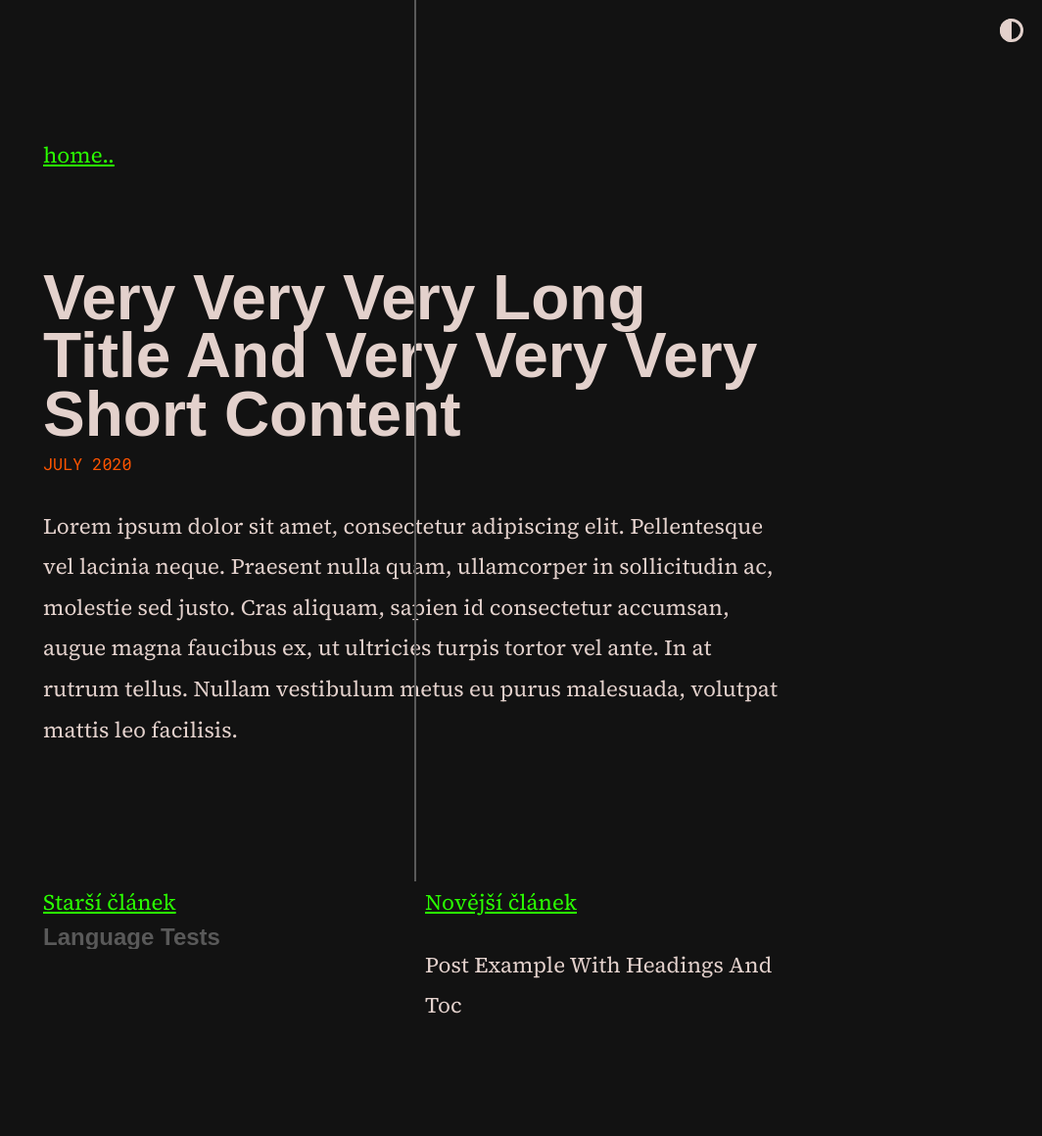
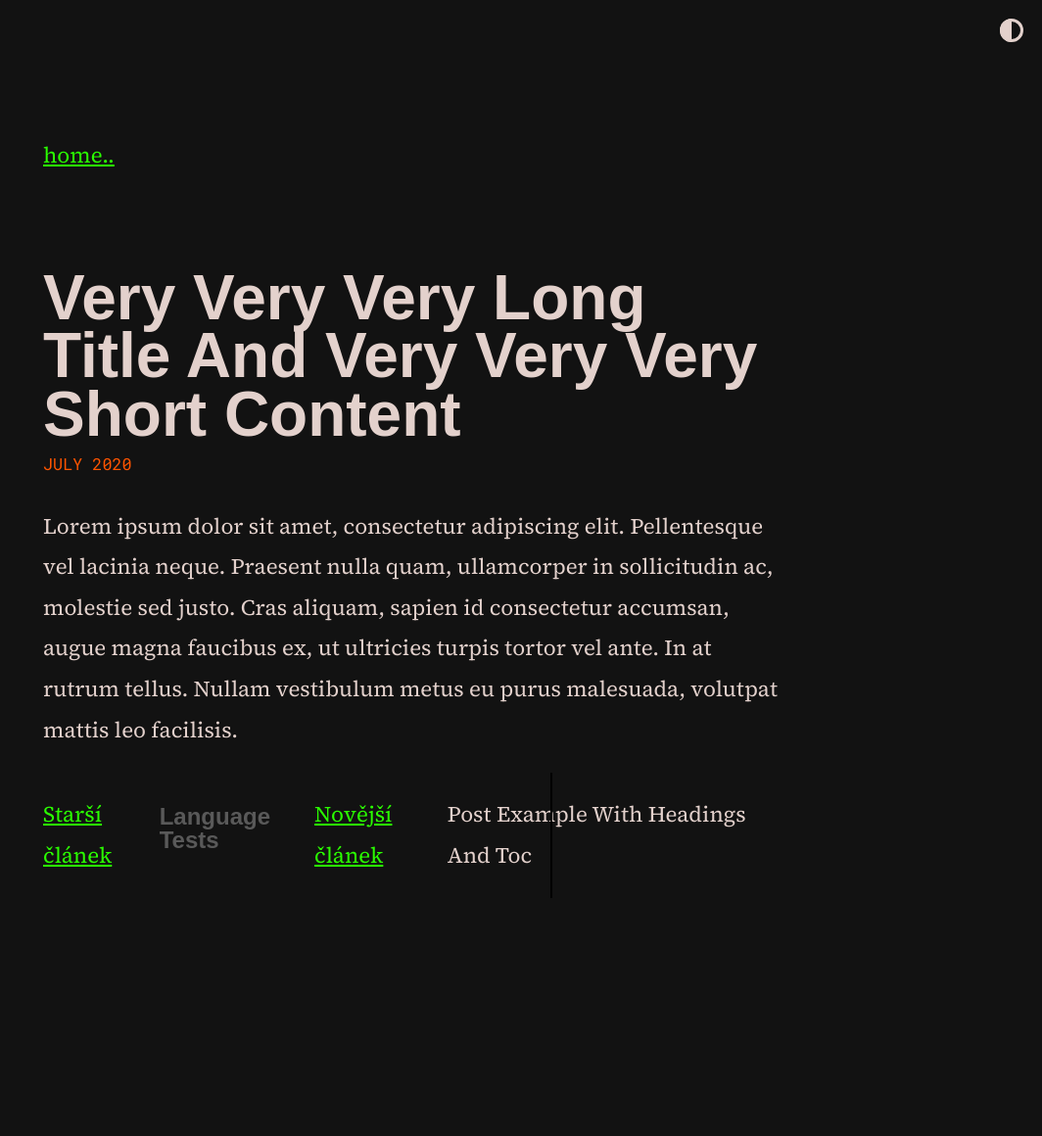
Before and after one commit to scherrer-txt/bts, a Jekyll site: the page built from _posts/2020-07-08-very-very-very-long-title-and-very-very-very-short-content.md, in a window 1280 px wide. Shown: the whole page at 98% size, without its empty margins (216-1280 px from the left). Built offline with Jekyll 4.4.1, drawn with Linux system fonts in a browser that asks for light colours; some web fonts are replaced; after the commit the page ends 1006 px from its top, so only the background shows below that.

Commit message:
Update moonwalk.scss

```diff
--- a/_sass/moonwalk.scss
+++ b/_sass/moonwalk.scss
@@ -325,9 +325,10 @@ p code, li code {
 }
 
 .pagination {
-  flex: 0 0 auto; /* Prevent the items from growing or shrinking */
-  max-width: calc(50% - 10px); /* Adjust the width as needed */
-  margin-top: 5em;
+  display: flex;
+  justify-content: space-between;
+  align-items: center;
+  position: relative; /* Make the position relative */
 }
 
 .pagination-divider {
@@ -337,14 +338,25 @@ p code, li code {
   transform: translate(-50%, -50%); /* Center the divider */
   height: 100%; /* Make the divider span the entire height of the container */
   width: 2px; /* Set the width of the divider */
-  background-color: var(--code-text); /* Set the color of the divider */
+  background-color: black; /* Set the color of the divider */
 }
 
 .prev-button,
 .next-button {
 }
 
-.post-title-previous,
+.post-title-previous {
+  color: var(--code-text);
+  font-family: "roc-grotesk-wide", sans-serif;
+  font-size: 1.5rem;
+  font-weight: 600;
+  line-height: 1.5rem;
+  margin-top: 0.2rem;
+  margin-bottom: 1rem;
+  white-space: normal; /* Allow text wrapping */
+  overflow: hidden; /* Hide overflowing text */
+  text-overflow: ellipsis; /* Display ellipsis for overflow */
+}
 .post-title-next {
   color: var(--code-text);
   font-family: "roc-grotesk-wide", sans-serif;
```
